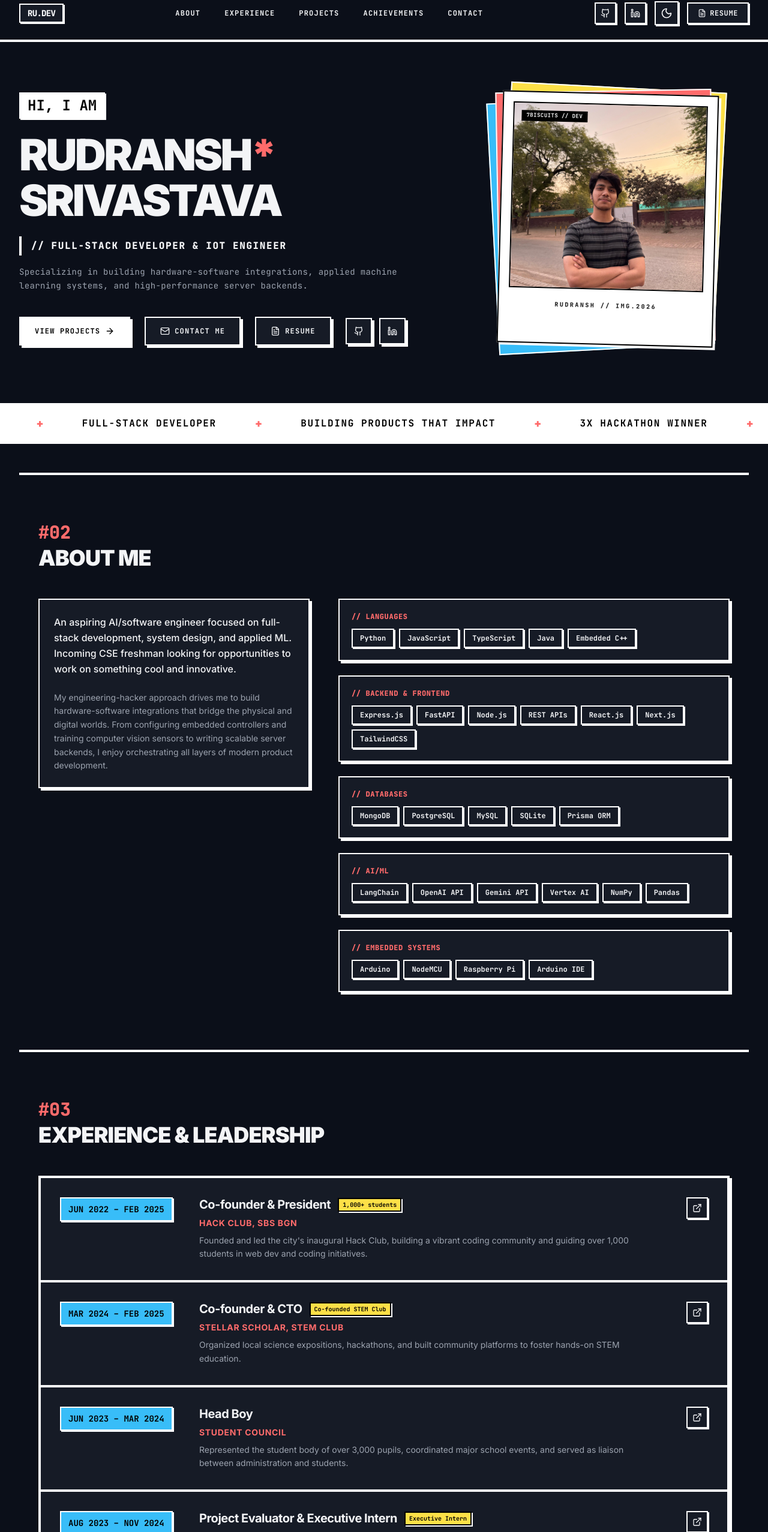
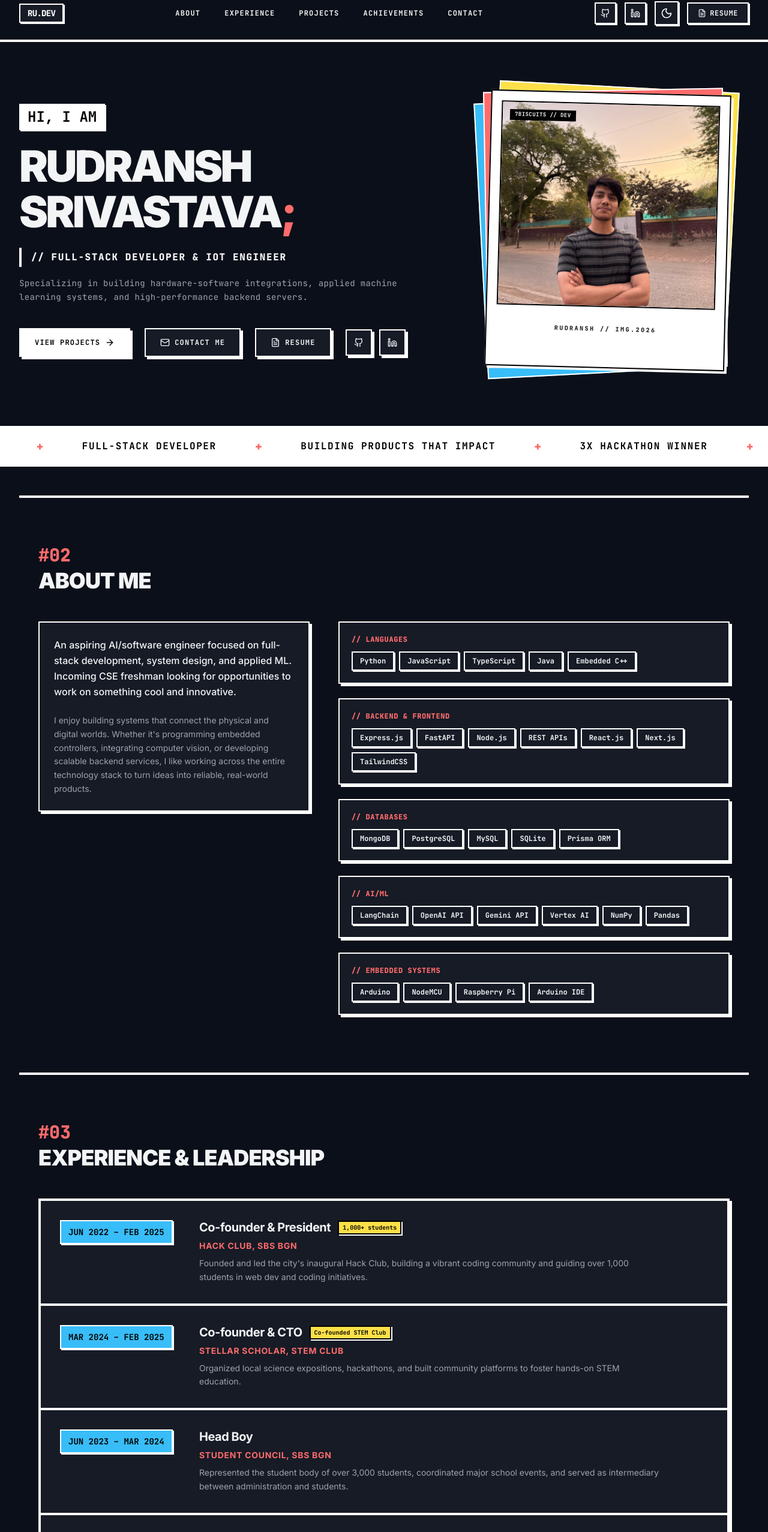
Before and after one commit to 7Biscuits/portfolio-site, a Next.js app: page / in a window 1280 px wide. Shown: the part 22-2576 px from the top of the page at 60% size. Built offline with nearby package versions, Linux system fonts and the light colour scheme.

Commit message:
feat: visual redesign, expand achievements list, integrate Read More state, remove timeline link buttons, and implement 3-column GitHub stats dashboard

```diff
--- a/components/sections/About.tsx
+++ b/components/sections/About.tsx
@@ -27,7 +27,8 @@ export default function About() {
                   An aspiring AI/software engineer focused on full-stack development, system design, and applied ML. Incoming CSE freshman looking for opportunities to work on something cool and innovative.
                 </p>
                 <p className="text-sm text-[var(--text-muted)] leading-relaxed">
-                  My engineering-hacker approach drives me to build hardware-software integrations that bridge the physical and digital worlds. From configuring embedded controllers and training computer vision sensors to writing scalable server backends, I enjoy orchestrating all layers of modern product development.
+                  I enjoy building systems that connect the physical and digital worlds. Whether it's programming embedded controllers, integrating computer vision, or developing scalable backend services, I like working across the entire technology stack to turn ideas into reliable, real-world products.
+
                 </p>
               </div>
             </ScrollReveal>
--- a/components/sections/Achievements.tsx
+++ b/components/sections/Achievements.tsx
@@ -1,9 +1,14 @@
+"use client";
+
+import { useState } from "react";
 import { AWARDS } from "@/lib/data";
 import MetricBadge from "../ui/MetricBadge";
-import { FileText, ExternalLink } from "lucide-react";
+import { FileText, ExternalLink, ChevronDown, ChevronUp } from "lucide-react";
 import ScrollReveal from "../ui/ScrollReveal";
 
 export default function Achievements() {
+  const [isExpanded, setIsExpanded] = useState(false);
+
   return (
     <section id="achievements" className="py-20 border-t-4 border-black dark:border-white">
       <div className="max-w-7xl mx-auto px-4 sm:px-6 lg:px-8">
@@ -21,12 +26,12 @@ export default function Achievements() {
         <div className="grid grid-cols-1 lg:grid-cols-12 gap-12 items-start">
 
           {/* Left Column: Awards List with Staggered ScrollReveal */}
-          <div className="lg:col-span-7 space-y-6">
+          <div className="lg:col-span-7 space-y-6 text-left">
             <h4 className="font-mono text-xs font-black tracking-widest text-brutal-coral uppercase mb-4">
               // elite recognition &amp; honors
             </h4>
             <div className="space-y-5">
-              {AWARDS.map((award, index) => (
+              {(isExpanded ? AWARDS : AWARDS.slice(0, 3)).map((award, index) => (
                 <ScrollReveal key={`award-wrapper-${index}`} delay={index * 100}>
                   <div
                     className="bg-[var(--card)] border-2 border-black dark:border-white p-5 flex flex-col sm:flex-row sm:items-center justify-between gap-4 shadow-neo hover-brutal transition-all duration-150"
@@ -46,11 +51,30 @@ export default function Achievements() {
                 </ScrollReveal>
               ))}
             </div>
+
+            {AWARDS.length > 3 && (
+              <div className="flex justify-start pt-2">
+                <button
+                  onClick={() => setIsExpanded(!isExpanded)}
+                  className="font-mono text-xs font-bold tracking-widest uppercase bg-[var(--card)] text-[var(--text-primary)] border-2 border-black dark:border-white px-6 py-3.5 shadow-neo hover-brutal flex items-center gap-2 focus-visible:outline-none focus-visible:ring-2 focus-visible:ring-brutal-coral transition-all duration-150"
+                >
+                  {isExpanded ? (
+                    <>
+                      Show Less <ChevronUp className="w-4 h-4" />
+                    </>
+                  ) : (
+                    <>
+                      Read More <ChevronDown className="w-4 h-4" />
+                    </>
+                  )}
+                </button>
+              </div>
+            )}
           </div>
 
           {/* Right Column: Research Publications wrapped in ScrollReveal */}
           <div className="lg:col-span-5 space-y-6">
-            <h4 className="font-mono text-xs font-black tracking-widest text-brutal-coral uppercase mb-4">
+            <h4 className="font-mono text-xs font-black tracking-widest text-brutal-coral uppercase mb-4 text-left">
               // academic publications
             </h4>
 
--- a/components/sections/Hero.tsx
+++ b/components/sections/Hero.tsx
@@ -57,9 +57,11 @@ export default function Hero() {
               {/* Massive Brutalist Header */}
               <h1 className="text-5xl sm:text-7xl font-black uppercase tracking-tighter text-[var(--text-primary)] leading-[0.9] select-none space-y-1">
                 <span className="block">
-                  RUDRANSH<span className="text-brutal-coral font-black">*</span>
+                  RUDRANSH
                 </span>
-                <span className="block">SRIVASTAVA</span>
+                <span className="block">
+                  SRIVASTAVA<span className="text-brutal-coral font-black">;</span>
+                </span>
               </h1>
             </div>
 
@@ -71,7 +73,7 @@ export default function Hero() {
                 </span>
               </div>
               <p className="font-mono text-sm tracking-wide text-[var(--text-muted)] max-w-2xl leading-relaxed">
-                Specializing in building hardware-software integrations, applied machine learning systems, and high-performance server backends.
+                Specializing in building hardware-software integrations, applied machine learning systems, and high-performance backend servers.
               </p>
             </div>
 
@@ -132,7 +134,7 @@ export default function Hero() {
           {/* Right Column: Layered Polaroid Picture Frame */}
           <div className="lg:col-span-5 flex justify-center">
             {/* Tilted picture frame wrappers */}
-            <div className="relative w-80 h-[370px] sm:w-[360px] sm:h-[420px]">
+            <div className="relative w-full max-w-[320px] h-[370px] sm:max-w-[400px] sm:h-[460px]">
 
               {/* Back Layer 1: Cyan Sheet */}
               <div className="absolute inset-0 border-2 border-black dark:border-white bg-brutal-cyan translate-x-[-12px] translate-y-[8px] rotate-[-3deg] pointer-events-none" />
@@ -147,7 +149,7 @@ export default function Hero() {
               <div className="absolute inset-0 border-2 border-black bg-white text-black p-4 pb-14 shadow-neo flex flex-col justify-between rotate-[1.5deg] hover:rotate-0 hover:scale-105 hover:shadow-neo-lg transition-all duration-300 select-none">
 
                 {/* Image panel: developer avatar (full color) */}
-                <div className="relative w-full h-[260px] sm:h-[310px] bg-[#EBEBEB] border-2 border-black flex flex-col items-center justify-center overflow-hidden">
+                <div className="relative w-full h-[260px] sm:h-[340px] bg-[#EBEBEB] border-2 border-black flex flex-col items-center justify-center overflow-hidden">
                   <img
                     src="/avatar.jpeg"
                     alt="Rudransh Srivastava"
--- a/components/ui/TimelineItem.tsx
+++ b/components/ui/TimelineItem.tsx
@@ -1,5 +1,3 @@
-import { ExternalLink } from "lucide-react";
-
 interface TimelineItemProps {
   role: string;
   org: string;
@@ -7,7 +5,6 @@ interface TimelineItemProps {
   type: "professional" | "leadership";
   description: string;
   badge?: string;
-  orgUrl?: string; // Optional URL for organization link
 }
 
 export default function TimelineItem({
@@ -17,7 +14,6 @@ export default function TimelineItem({
   type,
   description,
   badge,
-  orgUrl = "#",
 }: TimelineItemProps) {
   return (
     <div className="p-6 md:p-8 flex flex-col md:flex-row gap-6 items-start relative group transition-colors duration-150 hover:bg-[var(--accent)]/5">
@@ -49,19 +45,6 @@ export default function TimelineItem({
           {description}
         </p>
       </div>
-
-      {/* Boxed external link action */}
-      <div className="self-start md:self-auto flex-shrink-0 flex items-center md:justify-end">
-        <a
-          href={orgUrl}
-          target="_blank"
-          rel="noopener noreferrer"
-          className="p-2 border-2 border-black dark:border-white bg-[var(--card)] text-[var(--text-primary)] shadow-neo-sm hover-brutal transition-all duration-150 focus-visible:outline-none focus-visible:ring-2 focus-visible:ring-brutal-coral"
-          aria-label={`Visit ${org} website`}
-        >
-          <ExternalLink className="w-4 h-4" />
-        </a>
-      </div>
     </div>
   );
 }
--- a/lib/data.ts
+++ b/lib/data.ts
@@ -32,7 +32,7 @@ export const PROJECTS: Project[] = [
   {
     title: "Mini-ICU",
     category: "IoT & Healthcare",
-    tagline: "Economical portable medical ventilator with real-time vitals monitoring",
+    tagline: "An Economical Miniaturized Intensive Care Unit System along with a remote vital-monitoring system.",
     stack: ["NodeMCU", "IoT", "C++", "Express.js", "MongoDB", "Expo", "REST APIs"],
     githubUrl: "https://github.com/7Biscuits/Mini-ICU/",
   },
@@ -78,14 +78,14 @@ export const TIMELINE: TimelineEntry[] = [
   },
   {
     role: "Head Boy",
-    org: "Student Council",
+    org: "Student Council, SBS BGN",
     period: "Jun 2023 – Mar 2024",
     type: "leadership",
-    description: "Represented the student body of over 3,000 pupils, coordinated major school events, and served as liaison between administration and students.",
+    description: "Represented the student body of over 3,000 students, coordinated major school events, and served as intermediary between administration and students.",
   },
   {
     role: "Project Evaluator & Executive Intern",
-    org: "Youth Ideathon",
+    org: "ThinkStartup, Youth Ideathon",
     period: "Aug 2023 – Nov 2024",
     type: "professional",
     description: "Evaluated high school startup pitches across India, managed community outreach, and coordinated regional bootcamps.",
@@ -94,7 +94,7 @@ export const TIMELINE: TimelineEntry[] = [
   {
     role: "Full-Stack Web Dev Intern",
     org: "Luzeblaze",
-    period: "Dec 2023 – Feb 2024",
+    period: "Dec 2023 - Feb 2024",
     type: "professional",
     description: "Developed production web features, optimized REST APIs, and received the Best Intern Award out of a cohort of 200+ interns.",
     badge: "Best Intern Award",
@@ -105,27 +105,52 @@ export const AWARDS: Award[] = [
   {
     badge: "Winner",
     title: "Inspire Awards MANAK",
-    context: "Selected for national honors from over 10 Lakh+ nominations across India for outstanding tech innovation.",
+    context: "Intel & DST, India. Selected for national honors from over 10 Lakh+ nominations across India for outstanding tech innovation.",
   },
   {
     badge: "Winner",
-    title: "Think Startup Youth Ideathon",
-    context: "Held at IIT Delhi. Placed in the top 10 nationwide out of 90,000+ entries.",
+    title: "Think Startup Youth Ideathon 2022",
+    context: "Held at IIT Delhi. Selected among 90,000+ participants.",
+  },
+  {
+    badge: "Runner-Up",
+    title: "Unfold 2023",
+    context: "OKTO track - CoinDCX multi-chain Hackathon @ KTPO Bangalore with 1,000+ participants.",
   },
   {
     badge: "Winner",
     title: "HACK JKLU",
-    context: "Championed the hackathon challenges. Also finished as Runner-Up in the CoinDCX Unfold 2023 Hackathon.",
+    context: "Hackathon @ JK Lakshmipat University with 1,000+ participants.",
+  },
+  {
+    badge: "3rd Place",
+    title: "TCL B-Plan Competition",
+    context: "Think Startup @ Prometheus School out of 3,500+ participants.",
   },
   {
     badge: "Winner",
-    title: "ATL Marathon",
-    context: "Ranked in the top 500 out of more than 20,000+ national entries for innovative solution prototype.",
+    title: "ATL Marathon 2023-24",
+    context: "Niti Aayog, GoI. Placed in the top 500 out of over 20,000 entries.",
+  },
+  {
+    badge: "Finalist",
+    title: "Vivo Ignite 2023",
+    context: "Top 200 Teams out of 19,000+ teams.",
   },
   {
     badge: "Winner",
     title: "Innovate4Impact Smart City Challenge",
-    context: "Organized by La Trobe University, Australia. Awarded for developing smart urban carbon monitoring models.",
+    context: "La Trobe University, Australia. Awarded for developing smart urban carbon monitoring and emission control.",
+  },
+  {
+    badge: "1st Place",
+    title: "Teenovations",
+    context: "Robotics model making with computer scraps @ COFAS, CMS Lucknow.",
+  },
+  {
+    badge: "Best Intern",
+    title: "Best Intern Award by Luneblaze",
+    context: "Surpassed over 200 interns in full-stack web development.",
   }
 ];
 
```
Also changed, not shown: components/sections/Projects.tsx (+55 -7 lines), 2 other files (tests, documents, lock files or other folders).
